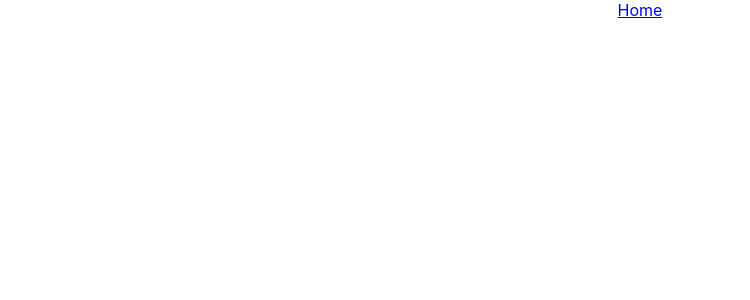
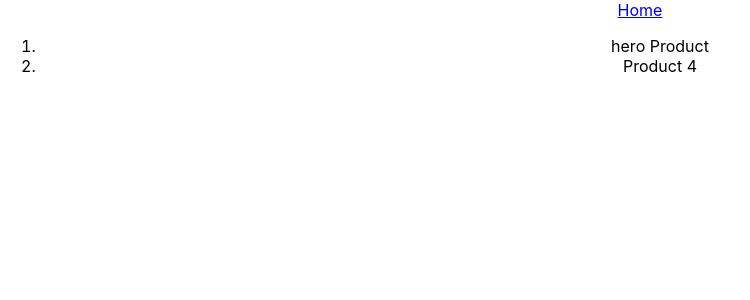
Before and after one commit to havit1/equipment-rent, a React (Create React App) app: page /products/cameras in a window 1280 px wide. Before the commit this address led to /not-found. Shown: the top 300 px of the page, without its empty margins (0-750 px from the left). Built offline with nearby package versions, Linux system fonts and the light colour scheme.

Commit message:
added a couple of pages

```diff
--- a/src/App.js
+++ b/src/App.js
@@ -1,7 +1,8 @@
 import React from "react";
-import Navbar from "./Navbar/Navbar";
+import Navbar from "./Components/Navbar/Navbar";
 import { Route, Switch, Redirect } from "react-router-dom";
-import HomePage from "./HomePage/HomePage";
+import HomePage from "./Components/HomePage/HomePage";
+import ProductsList from "./Components/ProductsList/ProductsList";
 import "./App.css";
 
 function App() {
@@ -10,8 +11,8 @@ function App() {
       <Navbar></Navbar>
       <div>
         <Switch>
+          <Route path="/products/:name" component={ProductsList} />
           <Route path="/" exact component={HomePage}></Route>
-          <Redirect to="/not-found"></Redirect>
         </Switch>
       </div>
     </div>
--- /dev/null
+++ b/src/Components/Catalogue/Catalogue.jsx
@@ -0,0 +1,16 @@
+import React from "react";
+import { Link } from "react-router-dom";
+
+const Catalogue = ({ catalogue }) => {
+  return (
+    <ol>
+      {catalogue.map(product => (
+        <li key={product.name}>
+          <Link to={`/products/${product.name}`}>{product.name}</Link>
+        </li>
+      ))}
+    </ol>
+  );
+};
+
+export default Catalogue;
--- /dev/null
+++ b/src/Components/HomePage/HomePage.jsx
@@ -0,0 +1,21 @@
+import React, { Component } from "react";
+import Catalogue from "../Catalogue/Catalogue";
+
+class HomePage extends Component {
+  state = {
+    catalogue: [
+      { name: "cameras", id: "1" },
+      { name: "microphones", id: "2" },
+      { name: "lights", id: "3" }
+    ]
+  };
+  render() {
+    return (
+      <h1>
+        <Catalogue catalogue={this.state.catalogue}></Catalogue>
+      </h1>
+    );
+  }
+}
+
+export default HomePage;
--- /dev/null
+++ b/src/Components/ProductsList/ProductsList.jsx
@@ -0,0 +1,34 @@
+import React, { Component } from "react";
+import productsList from "../productsList.json";
+
+class ProductsList extends Component {
+  state = {
+    allProducts: []
+  };
+
+  async componentDidMount() {
+    const allProducts = await this.getProducts(this.props.match.params.name);
+    this.setState({ allProducts });
+  }
+
+  getProducts(productCategory, updateState) {
+    return new Promise((resolve, reject) => {
+      const products = productsList.filter(c => c.category === productCategory);
+      if (products) resolve(products);
+    });
+  }
+
+  render() {
+    return (
+      <div>
+        <ol>
+          {this.state.allProducts.map(product => (
+            <li>{product.name}</li>
+          ))}
+        </ol>
+      </div>
+    );
+  }
+}
+
+export default ProductsList;
--- /dev/null
+++ b/src/Components/productsList.json
@@ -0,0 +1,50 @@
+[
+  {
+    "name": "hero Product",
+    "category": "cameras",
+    "price": "99",
+    "hero": "OMG This just came out today!",
+    "image": "http://placehold.it/940x300/999/CCC"
+  },
+  {
+    "name": "Product 1",
+    "category": "microphones",
+    "price": "99",
+    "info": "This is the latest and greatest product from Derp corp.",
+    "image": "http://placehold.it/300x300/999/CCC"
+  },
+  {
+    "name": "Product 2",
+    "category": "lights",
+    "price": "99",
+    "offer": "BOGOF",
+    "image": "http://placehold.it/300x300/999/CCC"
+  },
+  {
+    "name": "Product 3",
+    "category": "microphones",
+    "price": "99",
+    "image": "http://placehold.it/300x300/999/CCC"
+  },
+  {
+    "name": "Product 4",
+    "category": "cameras",
+    "price": "99",
+    "offer": "No srsly GTFO",
+    "image": "http://placehold.it/300x300/999/CCC"
+  },
+  {
+    "name": "Product 5",
+    "category": "Lorem ipsum dolor sit amet",
+    "price": "99",
+    "image": "http://placehold.it/300x300/999/CCC"
+  },
+  {
+    "name": "Product 6",
+    "category": "Lorem ipsum dolor sit amet",
+    "price": "99",
+    "info": "This is the latest and greatest product from Derp corp.",
+    "offer": "info with offer",
+    "image": "http://placehold.it/300x300/999/CCC"
+  }
+]
--- a/src/HomePage/HomePage.jsx
+++ /dev/null
@@ -1,10 +0,0 @@
-import React, { Component } from "react";
-
-class HomePage extends Component {
-  state = {};
-  render() {
-    return <h1>Home Page</h1>;
-  }
-}
-
-export default HomePage;
```
Also changed, not shown: src/Components/HomePage/HomePage.scss (added), src/Components/Navbar/Navbar.jsx (renamed from src/Navbar/Navbar.jsx), src/Components/Navbar/Navbar.scss (added).
